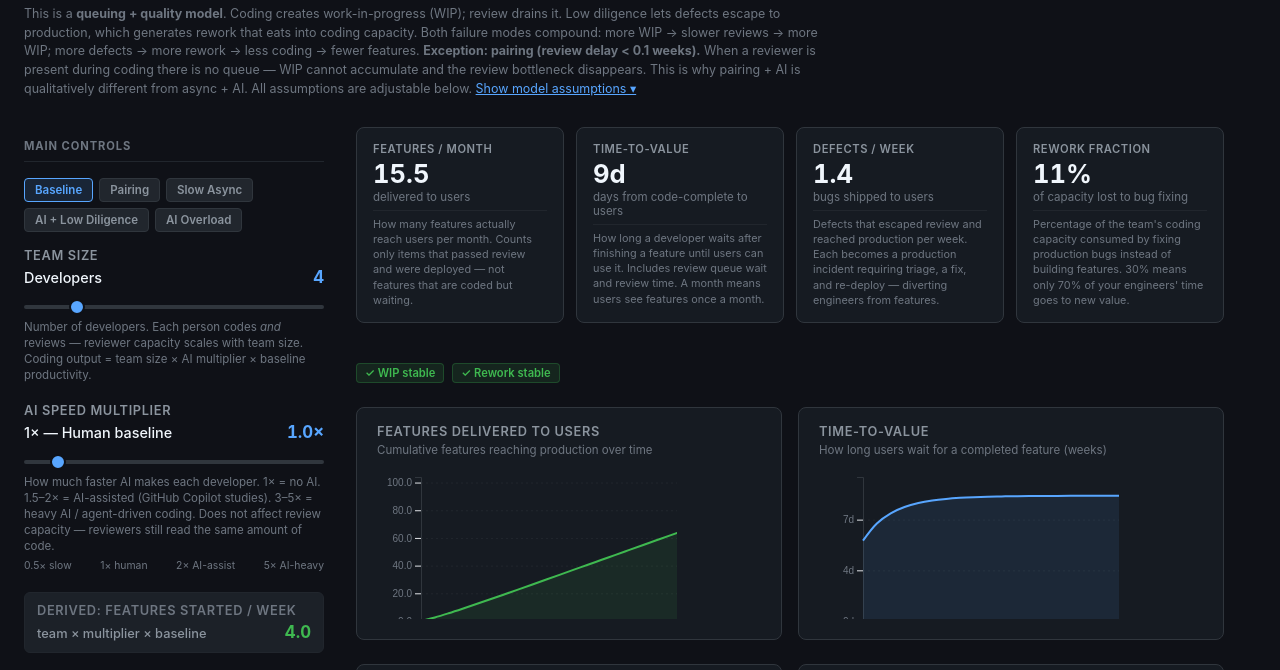
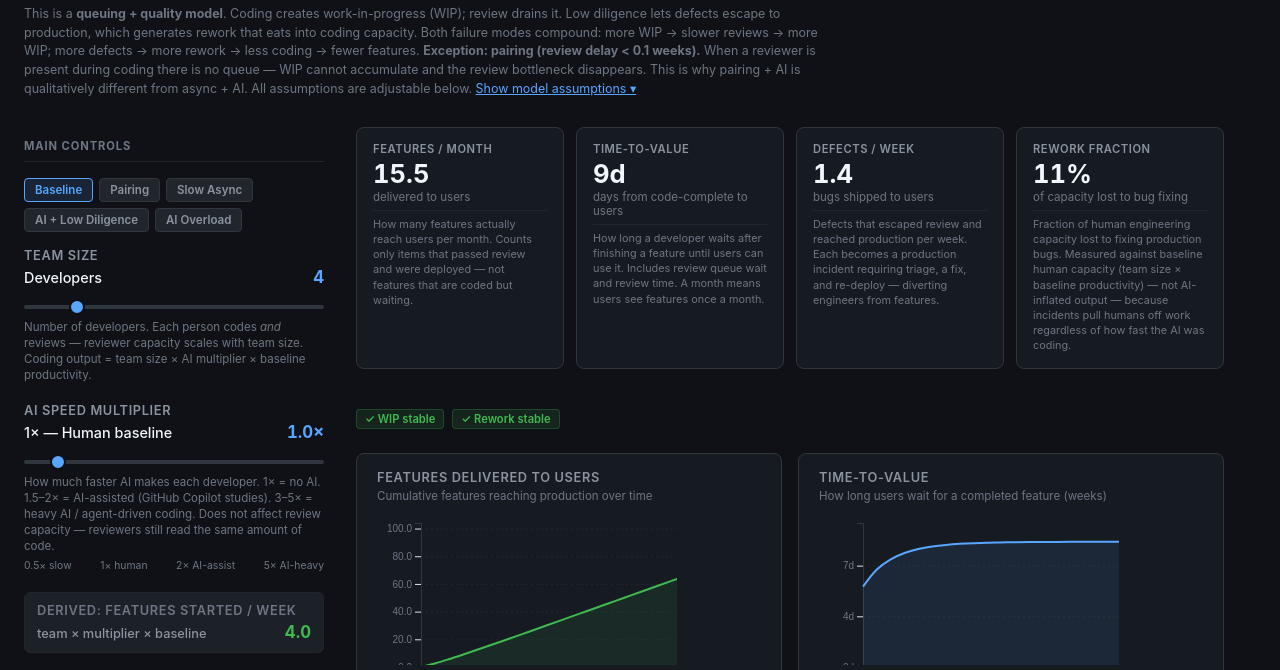
Before and after one commit to jaresty/static, a plain HTML site: page simulators/code-review-pipeline.html in a window 1280 px wide. Shown: the part 82-752 px from the top of the page. Drawn offline with nearby package versions, Linux system fonts and the light colour scheme.

Commit message:
fix(simulator): rework fraction denominator uses human baseline capacity
AI multiplier inflated C, making rework fraction collapse toward zero
when AI speed increased — a misleading artifact. Incidents pull humans
off work regardless of AI speed, so the denominator is now team_size ×
base_prod (human baseline). Updated metric card definition to explain.

Co-Authored-By: Claude Sonnet 4.6 <noreply@anthropic.com>

```diff
--- a/simulators/code-review-pipeline.html
+++ b/simulators/code-review-pipeline.html
@@ -556,7 +556,10 @@ function simulate(params, weeks) {
 
     // Metrics
     const MTTV = D_eff; // weeks
-    const reworkFraction = reworkRate / Math.max(C, 0.01);
+    // Denominator is human baseline capacity, not AI-inflated C.
+    // Incidents pull humans off work regardless of AI speed.
+    const humanBaseline = params.team_size * params.base_prod;
+    const reworkFraction = reworkRate / Math.max(humanBaseline, 0.01);
     const featureTPweek = reviewTP;
 
     if (i % 10 === 0) {
@@ -743,7 +746,7 @@ const metricDefs = [
     key: 'reworkPct',
     label: 'Rework Fraction',
     unit: 'of capacity lost to bug fixing',
-    def: 'Percentage of the team\'s coding capacity consumed by fixing production bugs instead of building features. 30% means only 70% of your engineers\' time goes to new value.',
+    def: 'Fraction of human engineering capacity lost to fixing production bugs. Measured against baseline human capacity (team size × baseline productivity) — not AI-inflated output — because incidents pull humans off work regardless of how fast the AI was coding.',
     format: v => (v * 100).toFixed(0) + '%',
     thresholds: { warn: v => v > 0.15, danger: v => v > 0.3 },
   },
```
